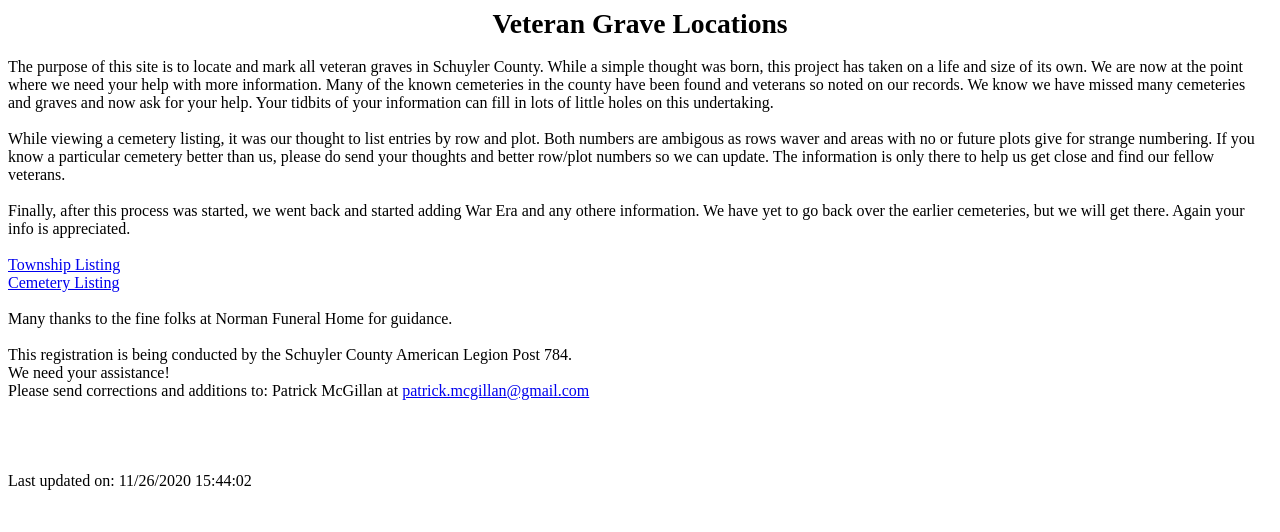
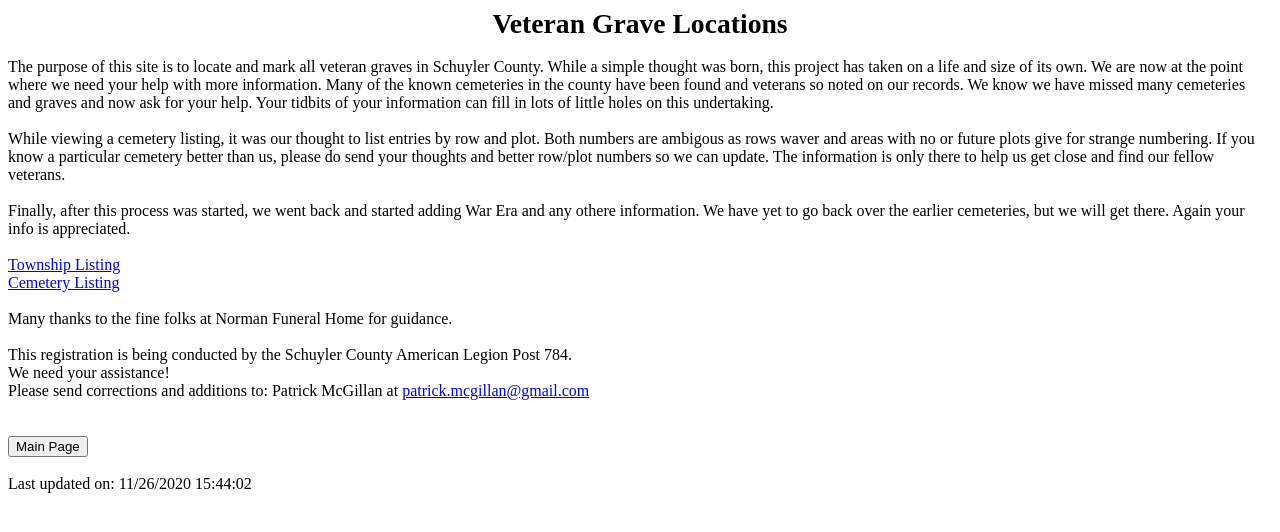
Before and after one commit to SCAL784/SCAL784.github.io, a plain HTML site: page Cemetery/index.html in a window 1280 px wide. Drawn offline with Linux system fonts and the light colour scheme.

Commit message:
Update index.html

```diff
--- a/Cemetery/index.html
+++ b/Cemetery/index.html
@@ -60,7 +60,7 @@ Please send corrections and additions to: Patrick McGillan at <a href="mailto:pa
 </div>
 <br>
 <br>
-<br>
+<input type="button" value="Main Page" onclick="history.back()"><br>
 <br>
 <script language="Javascript">
 document.write("Last updated on: " + document.lastModified +"");
```
